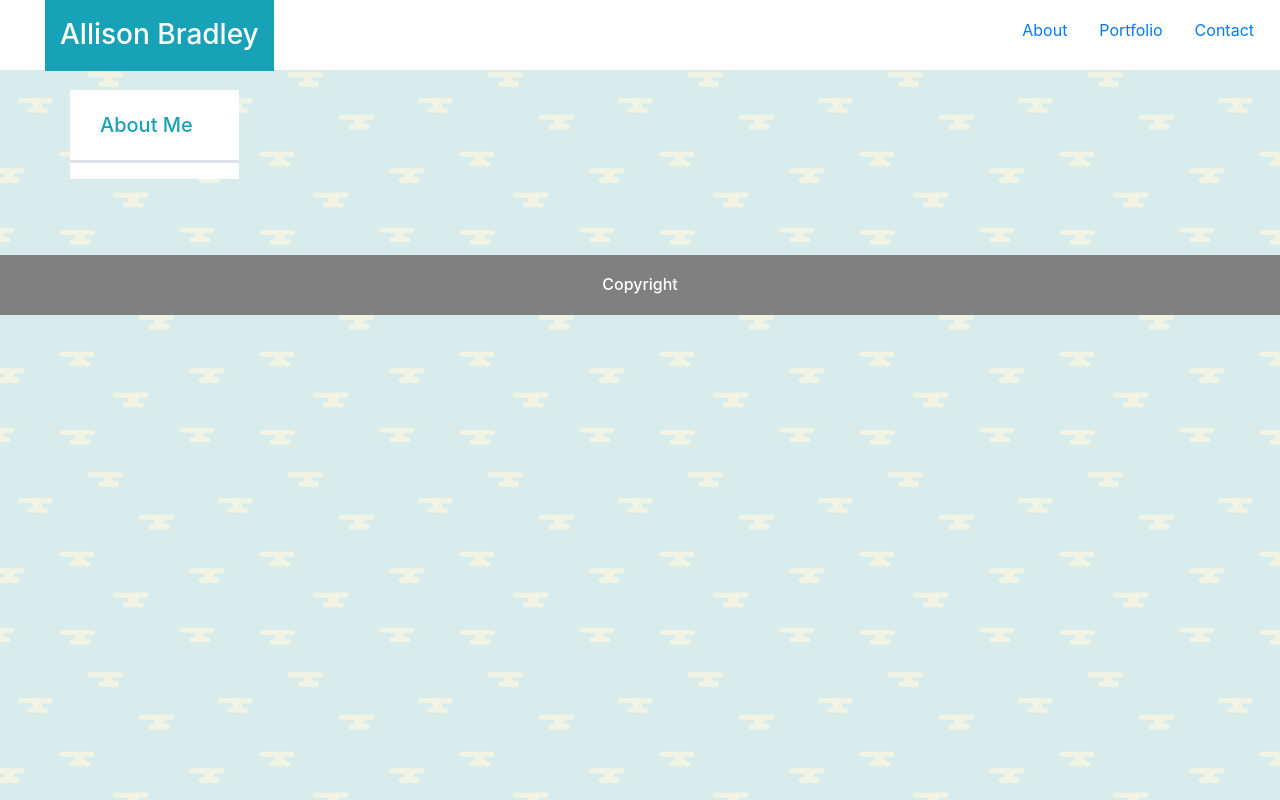
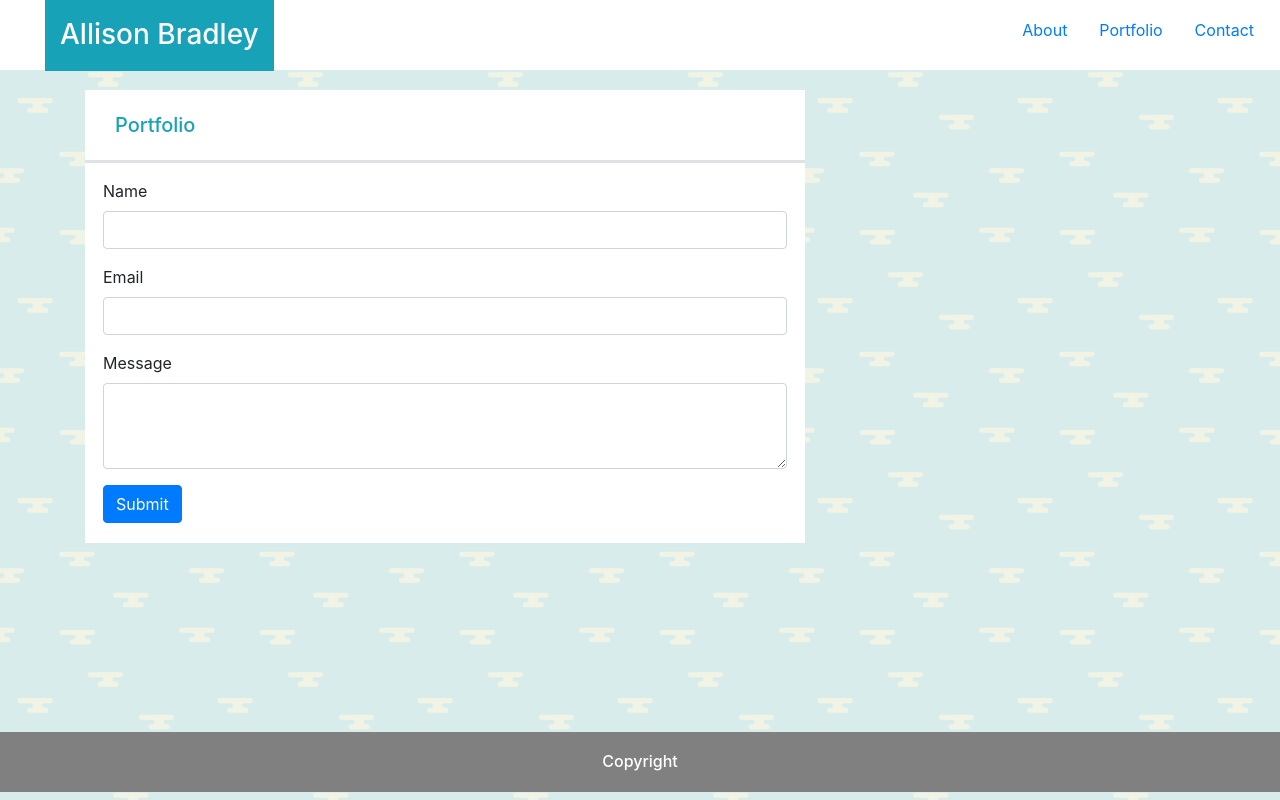
Before and after one commit to BestBroBradley/unit-two-homework, a plain HTML site: page contact.html in a window 1280 px wide. Drawn offline with nearby package versions, Linux system fonts and the light colour scheme.

Commit message:
Added completed contact page

```diff
--- a/contact.html
+++ b/contact.html
@@ -29,33 +29,38 @@
         </ul>
     </div>
 
-  <div class="container">
+    <div class="container contacts-container">
 
         <div class="row">
-          <div class="col-md-12">
 
+            <div class="col-md-12 page-content">
+                <nav class="navbar navbar-light bg-white main-content" style="max-width: 720px;">
+                    <span class="navbar-brand mb-0 h1 text-info">Portfolio</span>
+                </nav>
+                <div class="border-top float-left" style="max-width: 720px;"></div>
             </div>
-          <div class="row">
-            <div class="col-md-12 page-content">
-              <div>
-                <nav class="navbar navbar-light bg-white main-content" style="max-width: 720x;">
-                  <span class="navbar-brand mb-0 h1 text-info">About Me</span>
-                </nav>
         </div>
-              <div class="border-top float-left" style="max-width: 720px;"></div>
-              <div class="card mb-3 border-0 main-content float-left" style="max-width: 720px;">
-                <div class="row no-gutters">
-                  <div class="col-md-12">
-
+        <div class="wrapper">
+            <div class="row" style="max-width: 720px">
+                <form>
+                    <div class="form-group">
+                        <label for="myName">Name</label>
+                        <input type="name" class="form-control" id="myName" placeholder="">
+                    </div>
+                    <div class="form-group">
+                        <label for="myEmail">Email</label>
+                        <input type="email" class="form-control" id="myEmail" aria-describedby="emailHelp"
+                            placeholder="">
+                    </div>
+                    <div class="form-group">
+                        <label for="myMessage">Message</label>
+                        <textarea class="form-control" id="myMessage" rows="3"></textarea>
+                    </div>
+                    <button type="submit" class="btn btn-primary">Submit</button>
+                </form>
             </div>
         </div>
     </div>
-            </div>
-          </div>
-        </div>
-
-      </div>
-
         <footer>
             <div class="row">
                 <div class="col-md-12">
@@ -63,7 +68,7 @@
                 </div>
             </div>
         </footer>
-
+    </div>
 </body>
 
 </html>
--- a/style.css
+++ b/style.css
@@ -14,6 +14,12 @@ body {
 .card-img {
     padding: 22px 15px 22px 0;
     max-width: 60%;
+}
+
+form{
+    margin: auto;
+    width: 95%;
+    padding-bottom: 20px;
 }
 
 h3 {
@@ -76,9 +82,11 @@ h3 {
 h6 {
     background: grey;
     border-top 30px;
+    bottom: 0em;
     color: white;
     height: 60px !important;
-    margin-top: 60px;
+    position: fixed;
     padding: 20px;
     text-align: center;
+    width: 100%;
 }
```
Lines whose indentation alone changed are shown as unchanged.
